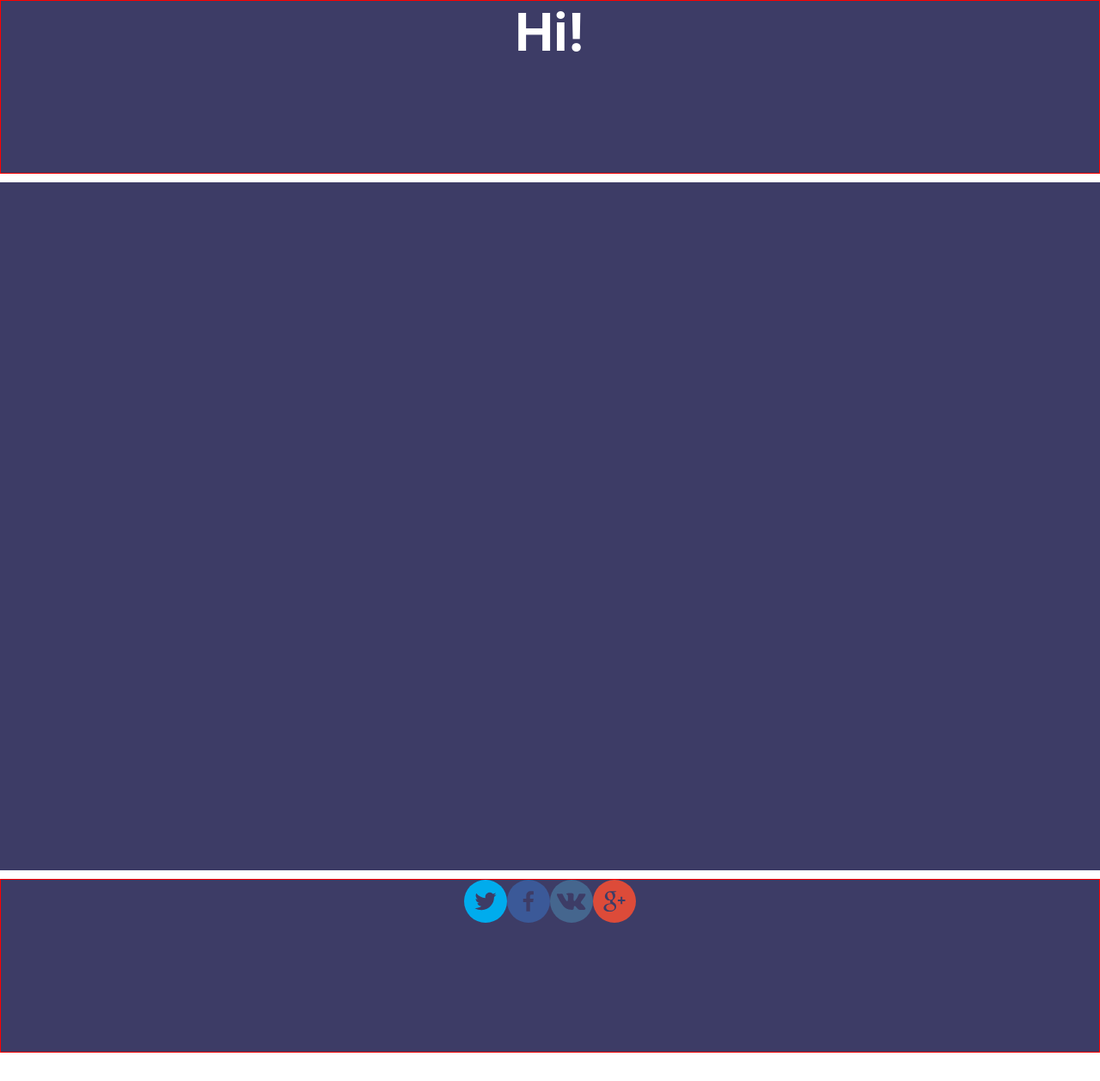
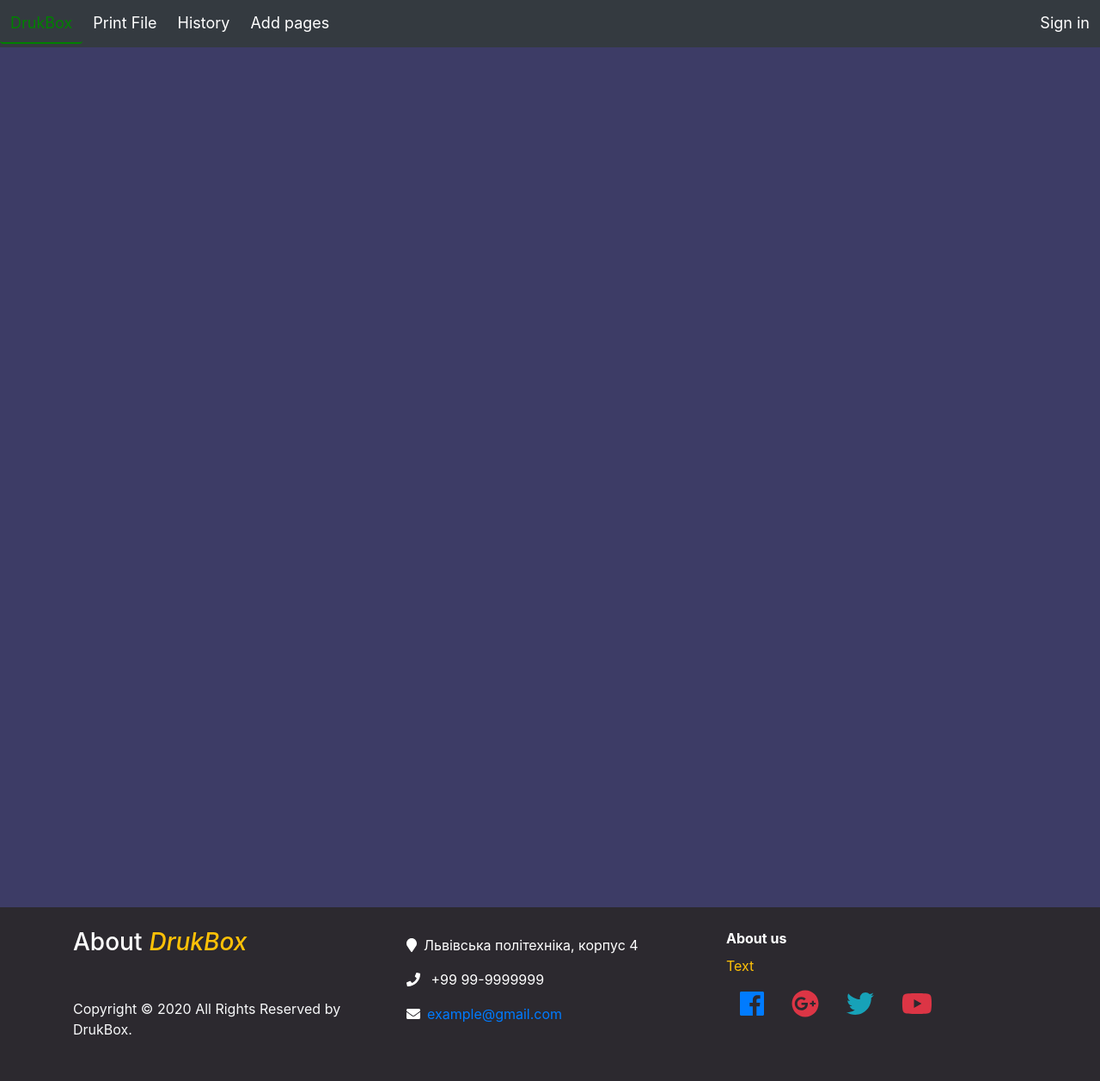
Before and after one commit to komarnytskiyivan/DrukBoxFrontend, a React app: page / in a window 1280 px wide. Shown: the whole page at 86% size. Before the commit the page ends 1224 px from the top, so only its background shows below. Built offline with nearby package versions, Linux system fonts and the light colour scheme.

Commit message:
Added header and footer

```diff
--- a/public/index.html
+++ b/public/index.html
@@ -10,20 +10,8 @@
       content="Web site created using create-react-app"
     />
     <link rel="apple-touch-icon" href="%PUBLIC_URL%/logo192.png" />
-    <!--
-      manifest.json provides metadata used when your web app is installed on a
-      user's mobile device or desktop. See https://developers.google.com/web/fundamentals/web-app-manifest/
-    -->
-    <link rel="manifest" href="%PUBLIC_URL%/manifest.json" />
-    <!--
-      Notice the use of %PUBLIC_URL% in the tags above.
-      It will be replaced with the URL of the `public` folder during the build.
-      Only files inside the `public` folder can be referenced from the HTML.
-
-      Unlike "/favicon.ico" or "favicon.ico", "%PUBLIC_URL%/favicon.ico" will
-      work correctly both with client-side routing and a non-root public URL.
-      Learn how to configure a non-root public URL by running `npm run build`.
-    -->
+    <link rel="stylesheet" href="https://stackpath.bootstrapcdn.com/bootstrap/4.1.1/css/bootstrap.min.css" integrity="sha384-WskhaSGFgHYWDcbwN70/dfYBj47jz9qbsMId/iRN3ewGhXQFZCSftd1LZCfmhktB" crossorigin="anonymous">
+    <script defer src="https://use.fontawesome.com/releases/v5.0.13/js/all.js" integrity="sha384-xymdQtn1n3lH2wcu0qhcdaOpQwyoarkgLVxC/wZ5q7h9gHtxICrpcaSUfygqZGOe" crossorigin="anonymous"></script>
     <title>React App</title>
   </head>
   <body>
--- a/src/components/app/app.css
+++ b/src/components/app/app.css
@@ -1,7 +1,7 @@
 *{
   box-sizing: border-box;
-  padding: 0;
-  margin: 0;
+  padding: 0%;
+  margin: 0%;
 }
 .App {
     text-align: center;
--- a/src/components/content-main/content-main.css
+++ b/src/components/content-main/content-main.css
@@ -3,7 +3,7 @@
 }
 .inner-content-main{
     background-color: #3d3c66;
-    min-height: 800px;
+    min-height: 1000px;
     color: white;
     font-size: 30px;
 }
--- a/src/components/footer/footer.css
+++ b/src/components/footer/footer.css
@@ -1,11 +1,3 @@
-.App-footer{
-    margin-top:  10px;
-    border: 1px solid red;
-    bottom: 0%;
+footer{
+    background-color:#2c292f;
 }
-.inner-footer{
-    background-color: #3d3c66;
-    height:200px;
-    color: white;
-    font-size: 30px;
-}
--- a/src/components/footer/footer.js
+++ b/src/components/footer/footer.js
@@ -3,14 +3,48 @@ import { SocialIcon } from 'react-social-icons';
 import './footer.css';
 const Footer = () => {
   return (
-      <footer className="App-footer">
-        <div className="inner-footer">
-        <SocialIcon url="http://twitter.com" />
-        <SocialIcon url="http://facebook.com" />
-        <SocialIcon url="http://vk.com" />
-        <SocialIcon url="http://google.com" />
+    <footer>
+    <div class="container">
+        <div class="row ">
+            <div class="col-md-4 text-center text-md-left ">
+
+                <div class="py-0">
+                    <h3 class="my-4 text-white">About<span class="mx-2 font-italic text-warning ">DrukBox</span></h3>
+                    <p class="text-light py-4 mb-4">Copyright © 2020 All Rights Reserved by DrukBox.</p>
+                </div>
+            </div>
+
+            <div class="col-md-4 text-white text-center text-md-left ">
+                <div class="py-2 my-4">
+                    <div>
+                        <p class="text-white"> <i class="fa fa-map-marker mx-2 "></i>
+                                Львівська політехніка,
+                                корпус 4
+                              </p>
+                    </div>
+
+                    <div>
+                        <p><i class="fa fa-phone  mx-2 "></i> +99 99-9999999</p>
+                    </div>
+                    <div>
+                        <p><i class="fa fa-envelope  mx-2"></i><a href="mailto:example@gmail.com">example@gmail.com</a></p>
+                    </div>
+                </div>
+            </div>
+
+            <div class="col-md-4 text-white my-4 text-center text-md-left ">
+                <span class=" font-weight-bold ">About us</span>
+      <p class="text-warning my-2" >Text</p>
+                <div class="py-2">
+                    <a href="#"><i class="fab fa-facebook fa-2x text-primary mx-3"></i></a>
+                    <a href="#"><i class="fab fa-google-plus fa-2x text-danger mx-3"></i></a>
+                    <a href="#"><i class="fab fa-twitter fa-2x text-info mx-3"></i></a>
+                    <a href="#"><i class="fab fa-youtube fa-2x text-danger mx-3"></i></a>
+                </div>
+            </div>
         </div>
-      </footer>
+    </div>
+ </footer>
   );
 }
 
--- a/src/components/header/header.css
+++ b/src/components/header/header.css
@@ -1,10 +1,33 @@
 .App-header{
     margin-bottom:  10px;
-    border: 1px solid red;
+    padding: 0%;
+    margin: 0%;
 }
 .inner-header{
-    background: #3d3c66;
-    height:200px;
-    color: white;
+    background: rgb(52, 58, 64);
+    height:55px;
     font-size: 30px;
 }
+.inner-header a{
+    text-decoration: none;
+    color: white;
+    border-radius: 4px;
+    padding: 12px;
+    text-align: center;
+    font-size: 18px;
+    line-height: 25px;
+}
+.header_left_links{
+    float: left;
+}
+.header_left_links a:hover {
+    color: green;
+  }
+.header_left_links a.active {
+    color: green;
+    border-bottom: 2px solid green;
+    transition: border .2s;
+  }
+.header_right_links{
+    float: right;
+}
--- a/src/components/header/header.js
+++ b/src/components/header/header.js
@@ -4,7 +4,15 @@ const Header = () => {
   return (
       <header className="App-header">
         <div className="inner-header">
-        <h1>Hi!</h1>
+          <div className="header_left_links">
+            <a href="index.html" className="active">DrukBox</a>
+            <a href="printfile.html">Print File</a>
+            <a href="history.html">History</a>
+            <a href="addpages.html">Add pages</a>
+          </div>
+          <div className="header_right_links">
+            <a href="/">Sign in</a>
+          </div>
         </div>
       </header>
   );
```
